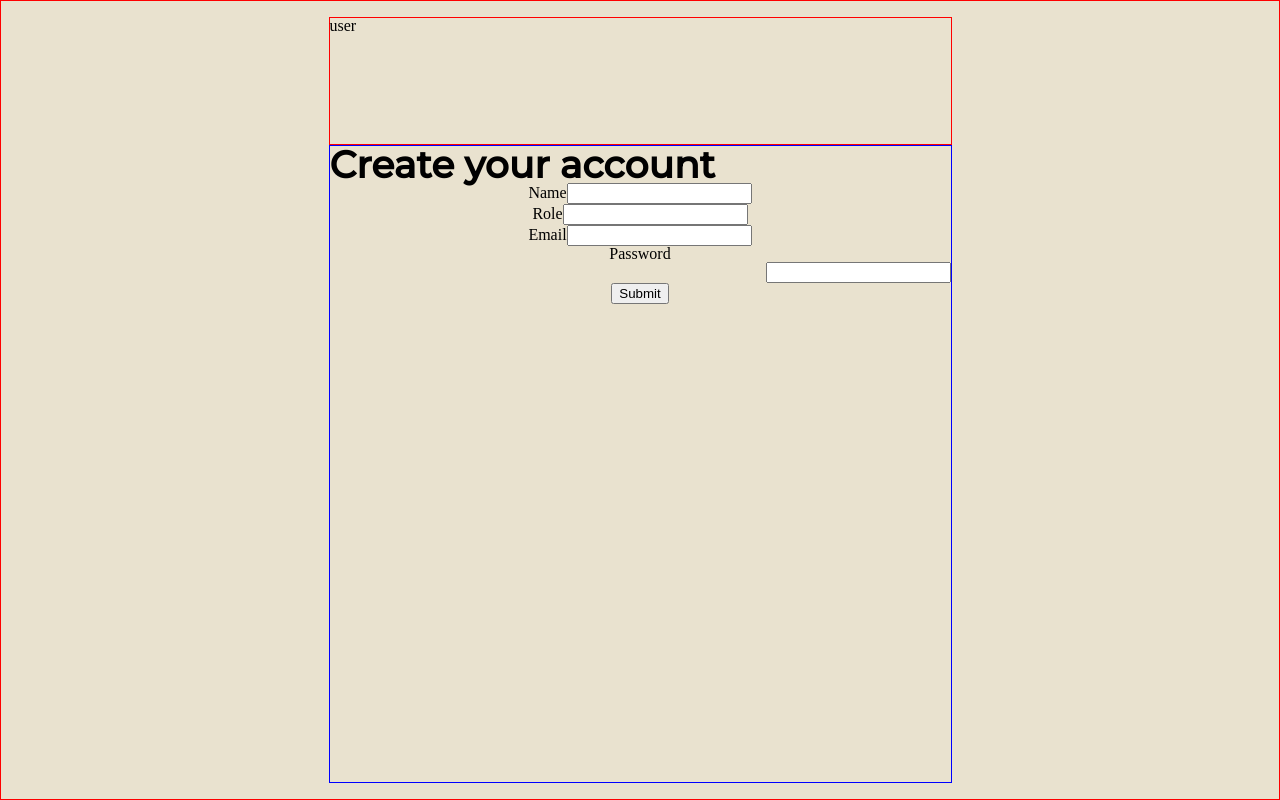
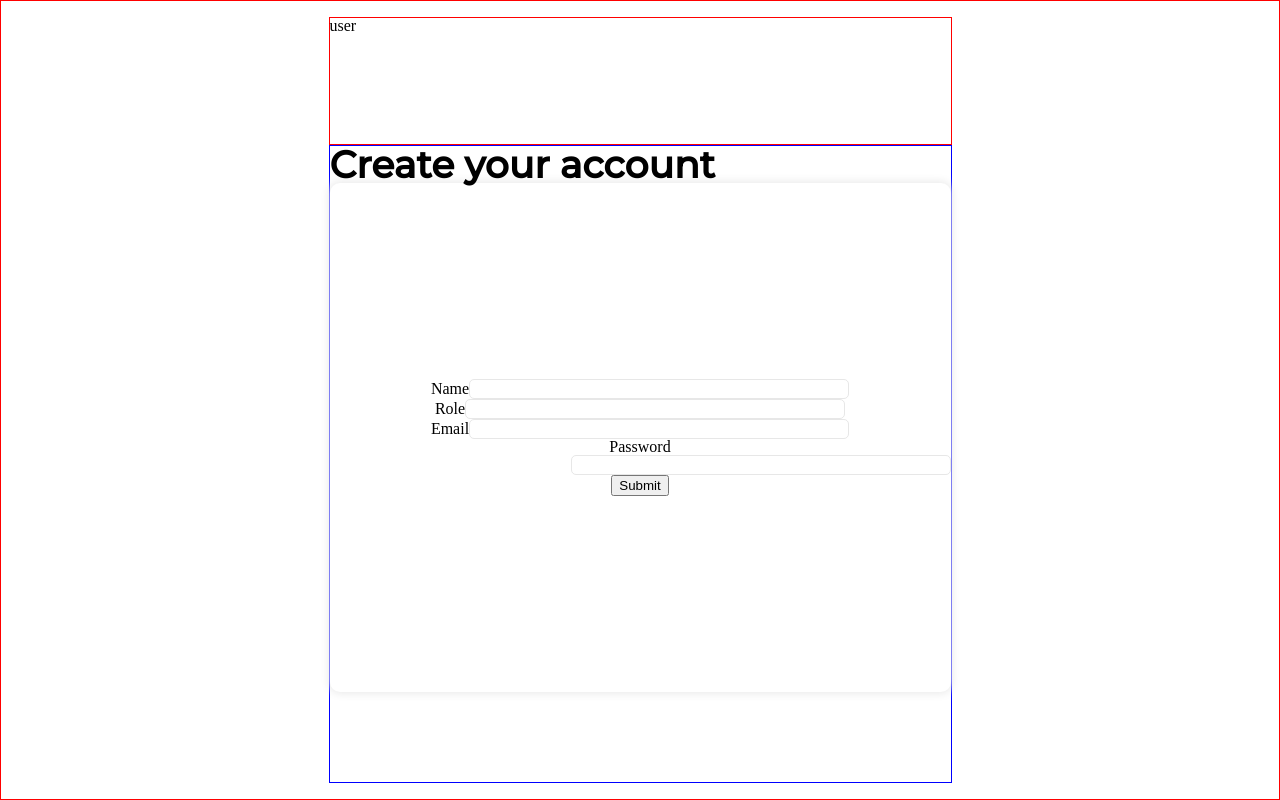
Before and after one commit to CxGarcia/tray, a React (Create React App) app: page / in a window 1280 px wide. Built offline with nearby package versions, Linux system fonts and the light colour scheme.

Commit message:
style: changed the global background color and made an outline transition for input fields

```diff
--- a/src/components/UserForm/UserForm.module.scss
+++ b/src/components/UserForm/UserForm.module.scss
@@ -6,7 +6,27 @@
   align-items: center;
   justify-content: center;
 
+  height: 80%;
+
+  background: $bg;
+  border-radius: 10px;
+  box-shadow: 0px 0px 10px 1px $highlights-light;
+
   & input {
     align-self: flex-end;
+
+    width: 380px;
+    height: 20px;
+    padding: 8px 12px;
+
+    border-radius: 5px;
+    border: 1px solid $highlights-light;
+    outline: none;
+
+    transition: all 0.25s ease-in;
+
+    &:focus {
+      box-shadow: 0px 0px 0px 1pt $hightlights;
+    }
   }
 }
--- a/src/styles/_vars.scss
+++ b/src/styles/_vars.scss
@@ -1,11 +1,10 @@
-$primary: #161d30;
+$primary: #090d35;
 $secondary: #b2ac9d;
 
 $main-font: 'Roboto', sans-serif;
 $font-color: $primary;
 $secondary-font-color: #e9e2cf;
 
-$hightlights: rgb(163, 107, 129);
-$highlights-2: rgb(155, 115, 140);
-$bg: #e9e2cf;
-$bg-light: #fff;
+$hightlights: #0f66e4;
+$highlights-light: #e7e7e7;
+$bg: #fff;
```
